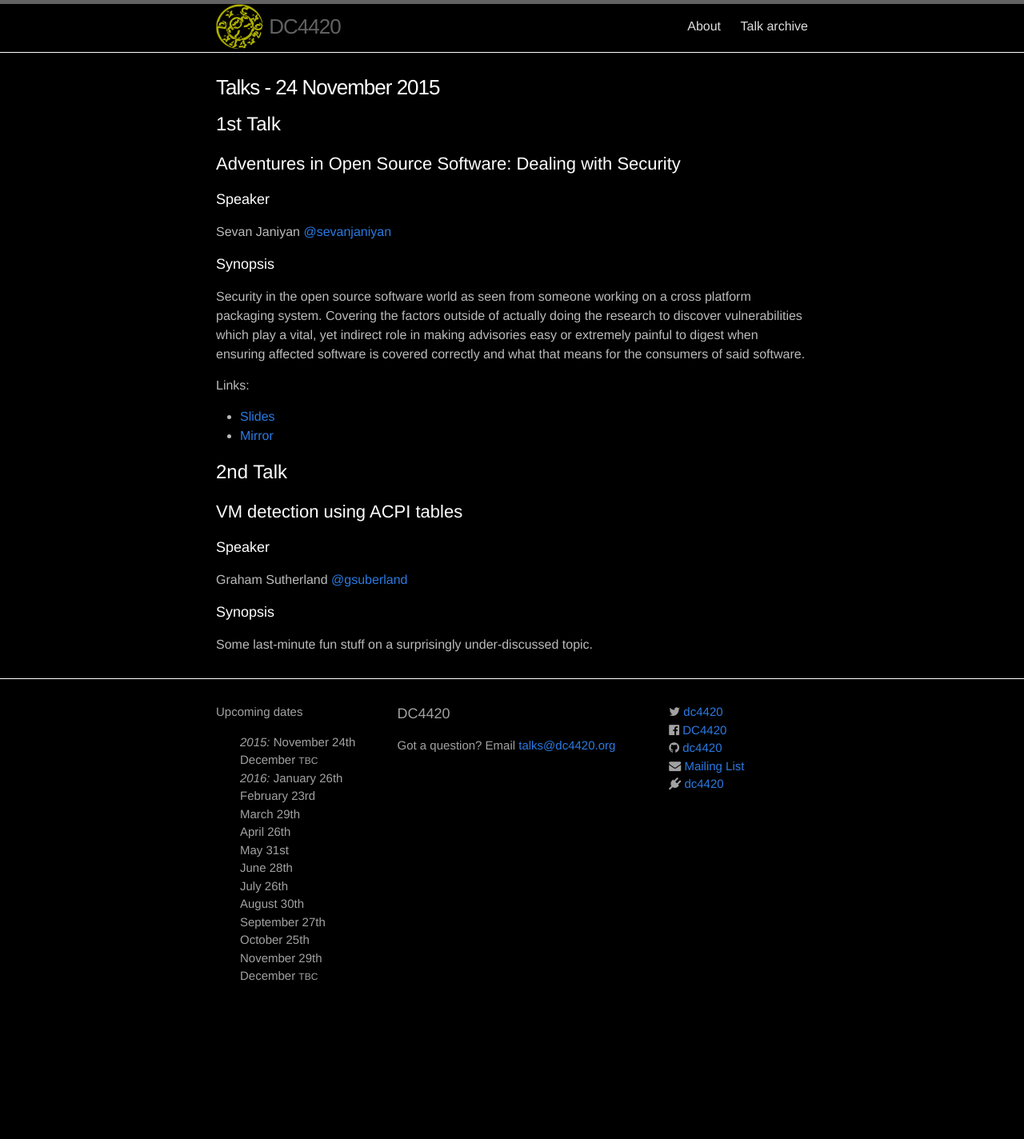
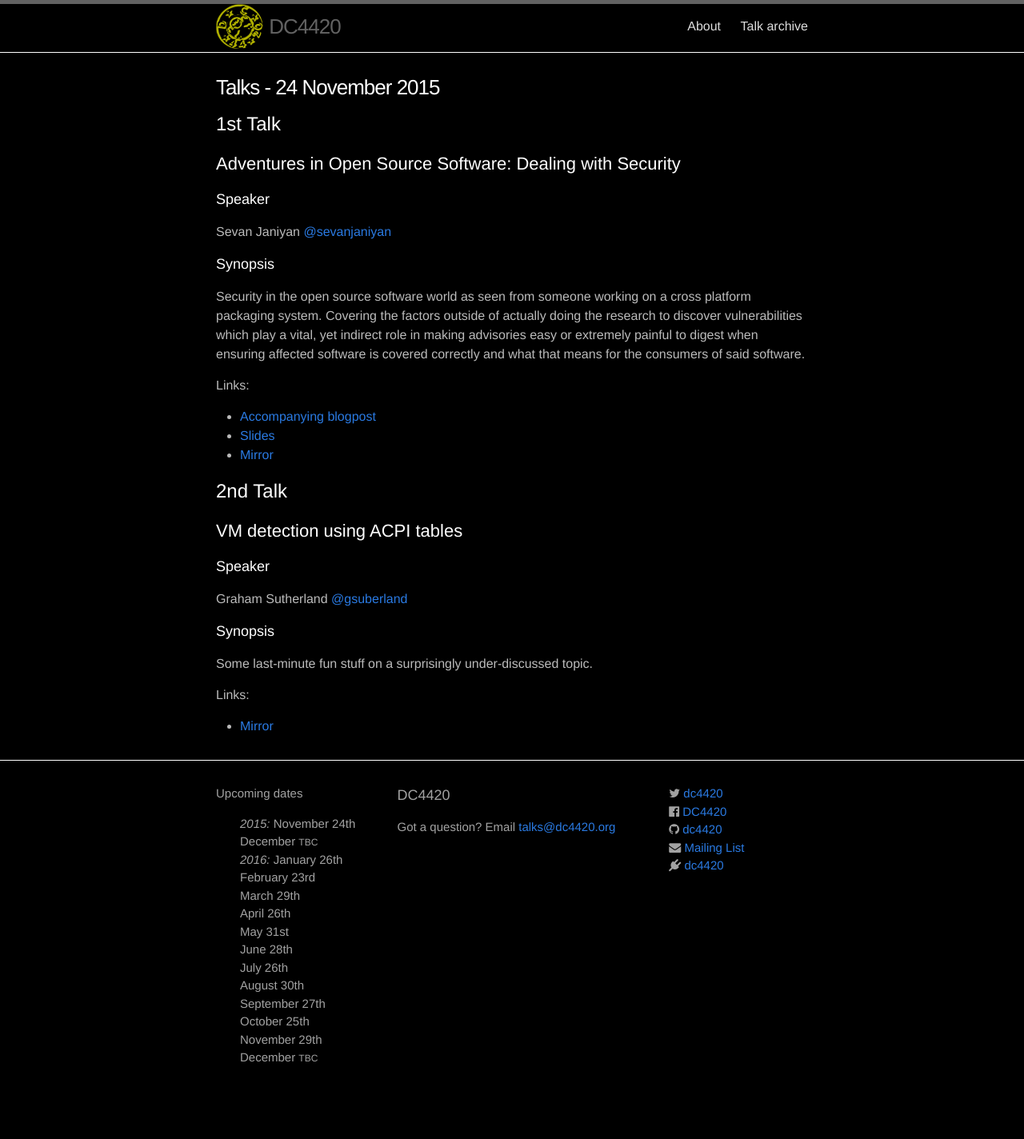
Before and after one commit to dc4420/website, a Jekyll site: the page built from _posts/2015-11-24-talks.markdown, in a window 1280 px wide. Shown: the whole page at 80% size. Built offline with Jekyll 4.4.1, drawn with Linux system fonts in a browser that asks for light colours; nearby versions of some CDN libraries; before the commit the page ends 1322 px from its top, so only the background shows below that.

Commit message:
Update links for last month

```diff
--- a/_posts/2015-11-24-talks.markdown
+++ b/_posts/2015-11-24-talks.markdown
@@ -24,6 +24,7 @@
 
 Links:
 
+- [Accompanying blogpost](https://www.geeklan.co.uk/?p=2014)
 - [Slides](https://www.geeklan.co.uk/files/pkgsrc/dc4420-2015.pdf)
 - [Mirror]({{ '/slides/2015-11-24/dc4420-2015.pdf'  | prepend: site.baseurl | prepend: site.url }})
 
@@ -39,3 +40,7 @@
 ### Synopsis
 
 Some last-minute fun stuff on a surprisingly under-discussed topic.
+
+Links:
+
+- [Mirror]({{ '/slides/2015-11-24/acpi_vm_detect.pdf'  | prepend: site.baseurl | prepend: site.url }})
```
